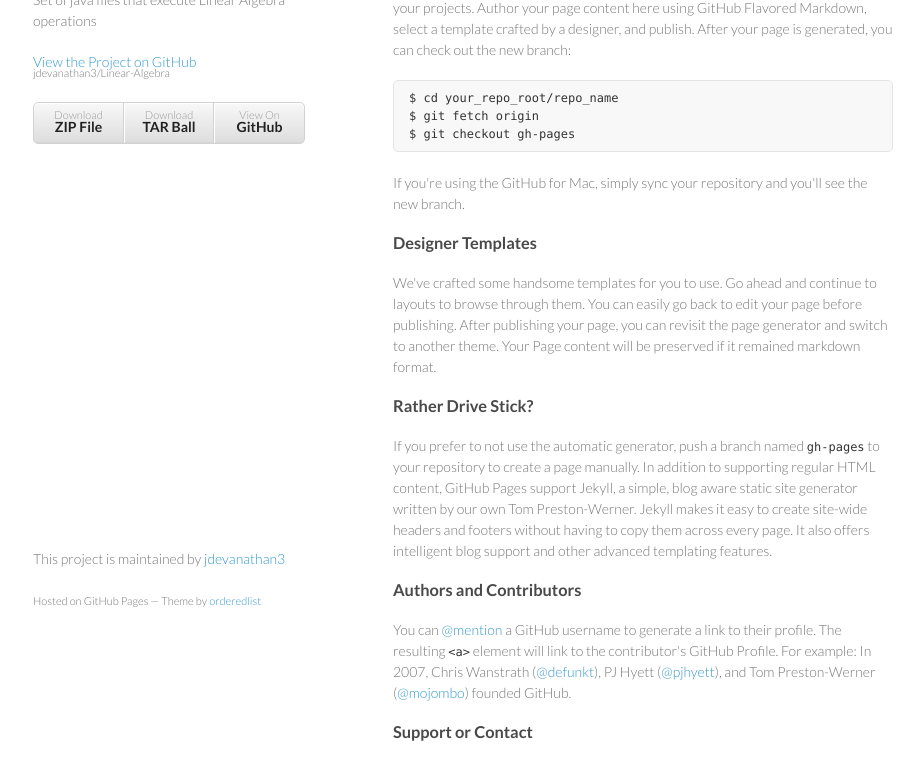
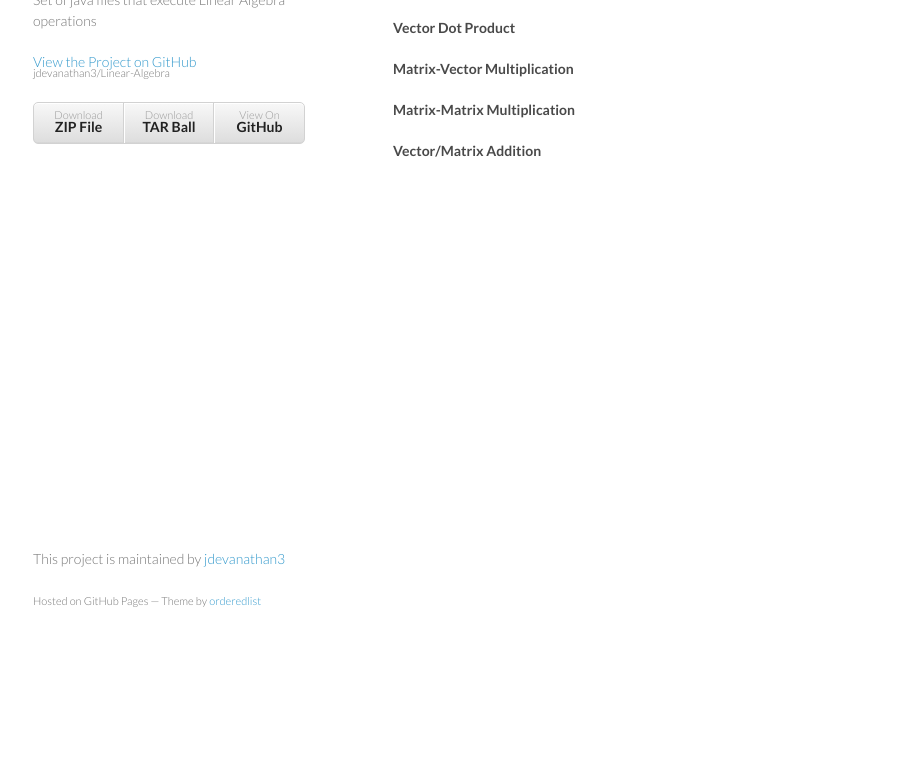
Before and after one commit to jdevanathan3/Linear-Algebra, a plain HTML site: page index.html in a window 1280 px wide. Shown: the part 120-878 px from the top of the page, without its empty margins (177-1101 px from the left). After the commit the page ends 800 px from the top, so only its background shows below. Drawn offline with Linux system fonts and the light colour scheme.

Commit message:
Update index.html

```diff
--- a/index.html
+++ b/index.html
@@ -29,36 +29,12 @@
       </header>
       <section>
         <h3>
-<a id="welcome-to-github-pages" class="anchor" href="#welcome-to-github-pages" aria-hidden="true"><span class="octicon octicon-link"></span></a>Welcome to GitHub Pages.</h3>
-
-<p>This automatic page generator is the easiest way to create beautiful pages for all of your projects. Author your page content here using GitHub Flavored Markdown, select a template crafted by a designer, and publish. After your page is generated, you can check out the new branch:</p>
-
-<pre><code>$ cd your_repo_root/repo_name
-$ git fetch origin
-$ git checkout gh-pages
-</code></pre>
-
-<p>If you're using the GitHub for Mac, simply sync your repository and you'll see the new branch.</p>
-
-<h3>
-<a id="designer-templates" class="anchor" href="#designer-templates" aria-hidden="true"><span class="octicon octicon-link"></span></a>Designer Templates</h3>
-
-<p>We've crafted some handsome templates for you to use. Go ahead and continue to layouts to browse through them. You can easily go back to edit your page before publishing. After publishing your page, you can revisit the page generator and switch to another theme. Your Page content will be preserved if it remained markdown format.</p>
-
-<h3>
-<a id="rather-drive-stick" class="anchor" href="#rather-drive-stick" aria-hidden="true"><span class="octicon octicon-link"></span></a>Rather Drive Stick?</h3>
-
-<p>If you prefer to not use the automatic generator, push a branch named <code>gh-pages</code> to your repository to create a page manually. In addition to supporting regular HTML content, GitHub Pages support Jekyll, a simple, blog aware static site generator written by our own Tom Preston-Werner. Jekyll makes it easy to create site-wide headers and footers without having to copy them across every page. It also offers intelligent blog support and other advanced templating features.</p>
-
-<h3>
-<a id="authors-and-contributors" class="anchor" href="#authors-and-contributors" aria-hidden="true"><span class="octicon octicon-link"></span></a>Authors and Contributors</h3>
-
-<p>You can <a href="https://github.com/blog/821" class="user-mention">@mention</a> a GitHub username to generate a link to their profile. The resulting <code>&lt;a&gt;</code> element will link to the contributor's GitHub Profile. For example: In 2007, Chris Wanstrath (<a href="https://github.com/defunkt" class="user-mention">@defunkt</a>), PJ Hyett (<a href="https://github.com/pjhyett" class="user-mention">@pjhyett</a>), and Tom Preston-Werner (<a href="https://github.com/mojombo" class="user-mention">@mojombo</a>) founded GitHub.</p>
-
-<h3>
-<a id="support-or-contact" class="anchor" href="#support-or-contact" aria-hidden="true"><span class="octicon octicon-link"></span></a>Support or Contact</h3>
-
-<p>Having trouble with Pages? Check out the documentation at <a href="http://help.github.com/pages">http://help.github.com/pages</a> or contact <a href="mailto:support@github.com">support@github.com</a> and we’ll help you sort it out.</p>
+<a id="welcome-to-github-pages" class="anchor" href="#welcome-to-github-pages" aria-hidden="true"><span class="octicon octicon-link"></span></a>Functions included in Linear Algebra Library:</h3>
+<h4>Matrix Multiplication</h4>
+<h4>Vector Dot Product</h4>
+<h4>Matrix-Vector Multiplication</h4>
+<h4>Matrix-Matrix Multiplication</h4>
+<h4>Vector/Matrix Addition</h4>
       </section>
       <footer>
         <p>This project is maintained by <a href="https://github.com/jdevanathan3">jdevanathan3</a></p>
```
